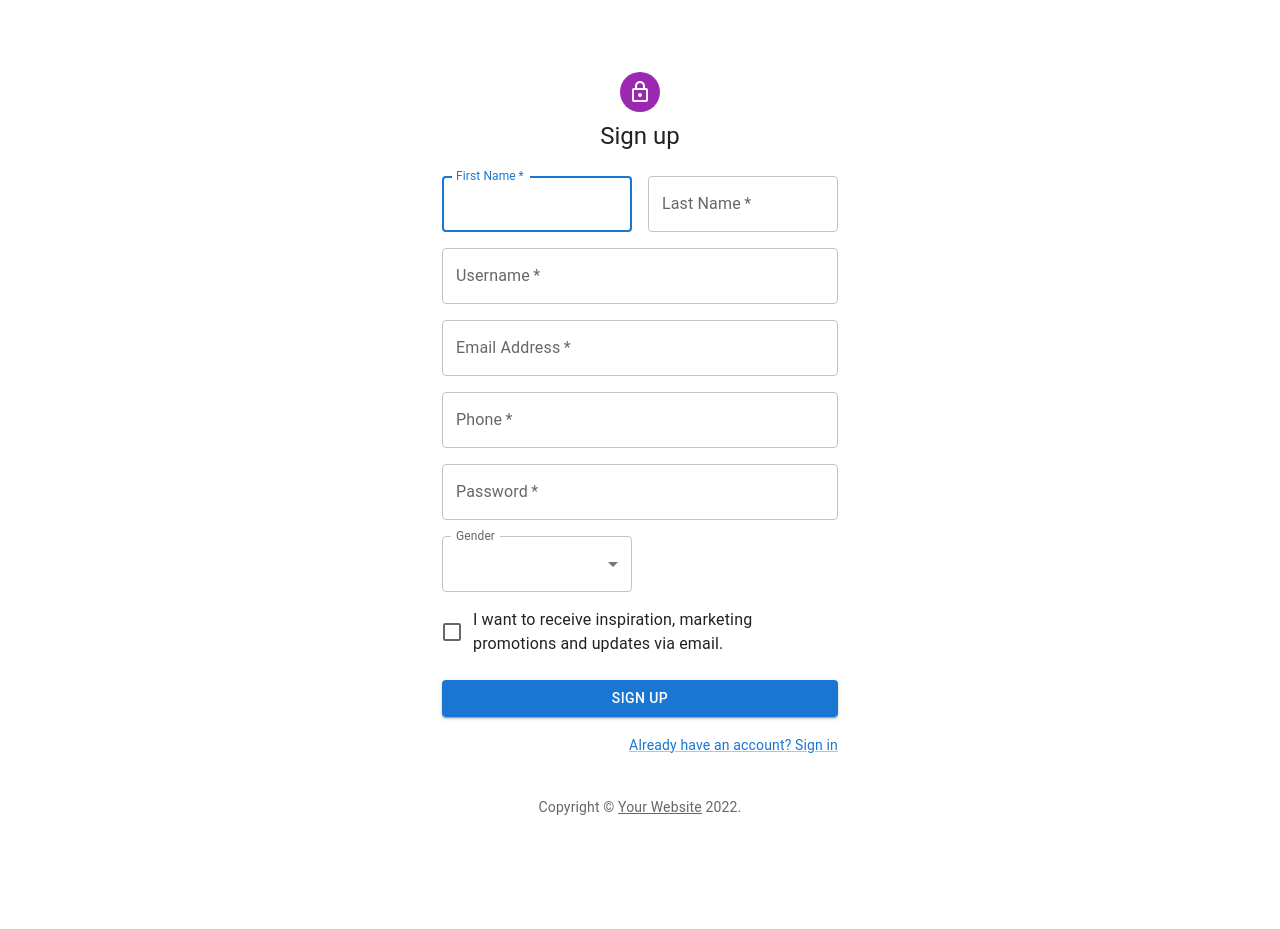
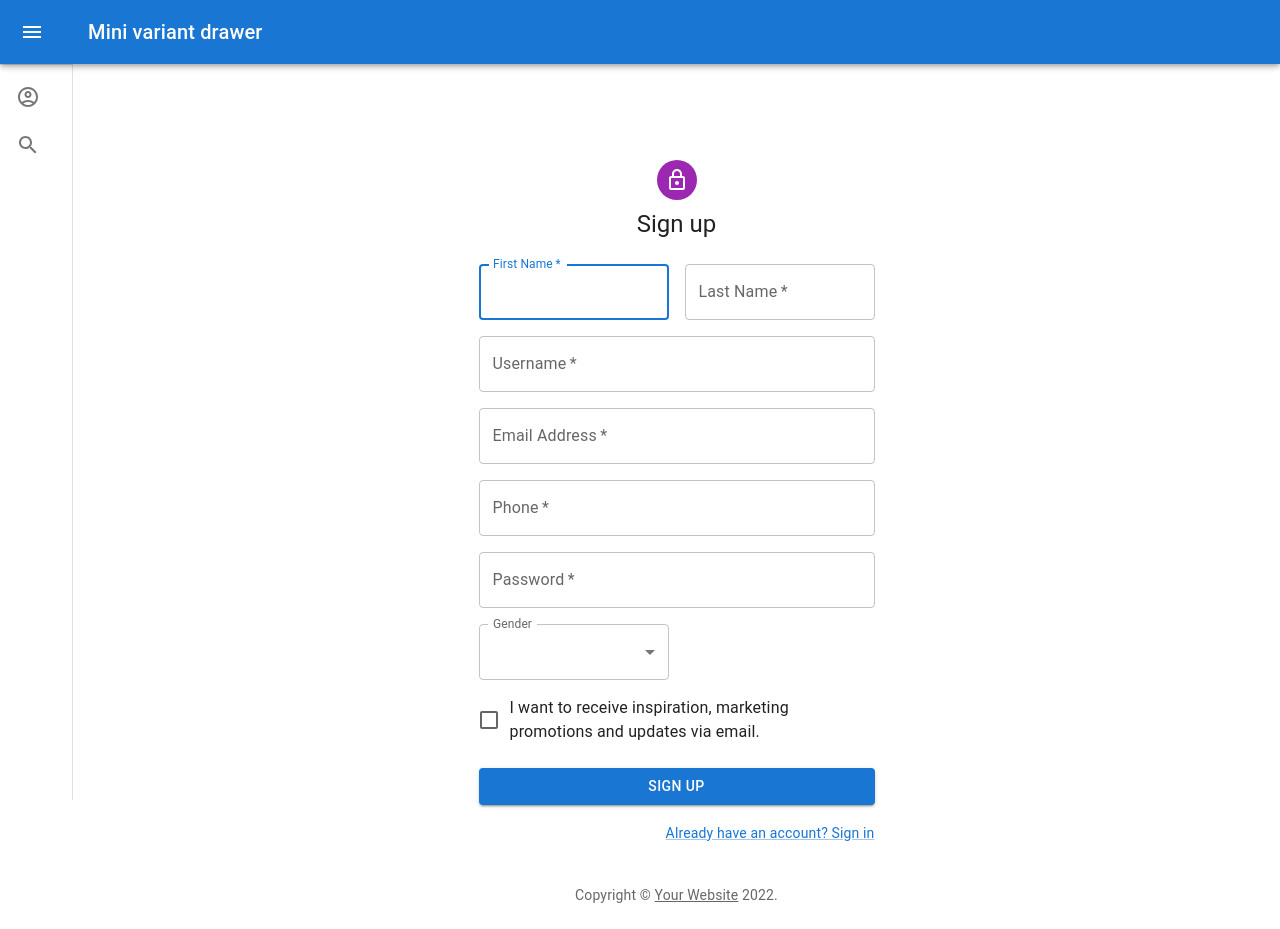
Before and after one commit to AvramescuValentin/Front-end-trip-finder, a React (Create React App) app: page /signUp in a window 1280 px wide. Before the commit the page ends 817 px from the top, so only its background shows below. Built offline with nearby package versions, Linux system fonts and the light colour scheme.

Commit message:
added navbar

```diff
--- a/package.json
+++ b/package.json
@@ -6,7 +6,7 @@
     "@date-io/moment": "^2.13.1",
     "@emotion/react": "^11.7.1",
     "@emotion/styled": "^11.6.0",
-    "@mui/icons-material": "^5.3.1",
+    "@mui/icons-material": "^5.4.1",
     "@mui/lab": "^5.0.0-alpha.67",
     "@mui/material": "^5.4.0",
     "@testing-library/jest-dom": "^5.14.1",
--- a/src/App.js
+++ b/src/App.js
@@ -5,6 +5,7 @@ import TripPage from './pages/trips/TripPage';
 import SignIn from './pages/login/SignIn';
 import SignUp from './pages/login/SignUp';
 import TripSearch from './pages/trips/TripSearch';
+import Navbar from './components/Navbar';
 
 
 
@@ -12,6 +13,7 @@ const App = () => {
   return (
 
     <Router>
+      <Navbar>
         <Switch>
           <Route path='/signIn' exact>
             <SignIn />
@@ -30,7 +32,9 @@ const App = () => {
           </Route>
           <Redirect to="/" />
         </Switch>
+      </Navbar>
     </Router>
+
 
   );
 }
--- /dev/null
+++ b/src/components/Navbar.js
@@ -0,0 +1,191 @@
+import * as React from 'react';
+import { Link, NavLink } from 'react-router-dom';
+import { styled, useTheme } from '@mui/material/styles';
+import Box from '@mui/material/Box';
+import MuiDrawer from '@mui/material/Drawer';
+import MuiAppBar from '@mui/material/AppBar';
+import Toolbar from '@mui/material/Toolbar';
+import List from '@mui/material/List';
+import CssBaseline from '@mui/material/CssBaseline';
+import Typography from '@mui/material/Typography';
+import Divider from '@mui/material/Divider';
+import IconButton from '@mui/material/IconButton';
+import MenuIcon from '@mui/icons-material/Menu';
+import ChevronLeftIcon from '@mui/icons-material/ChevronLeft';
+import ChevronRightIcon from '@mui/icons-material/ChevronRight';
+import ListItem from '@mui/material/ListItem';
+import ListItemIcon from '@mui/material/ListItemIcon';
+import ListItemText from '@mui/material/ListItemText';
+import InboxIcon from '@mui/icons-material/MoveToInbox';
+import MailIcon from '@mui/icons-material/Mail';
+// ICONS
+import AccountCircleOutlinedIcon from '@mui/icons-material/AccountCircleOutlined';
+import SearchOutlinedIcon from '@mui/icons-material/SearchOutlined';
+
+import './../style/Style.css';
+
+
+const drawerWidth = 240;
+
+const linkStyle = {
+    "text-decoration": "none"
+}
+
+const drawerContent = [
+    {
+        "icon": "AccountCircleOutlinedIcon",
+        "text": "PROFILE",
+        "link": "/profile"
+    },
+    {
+        "icon": "AccountCircleOutlinedIcon",
+        "text": "PROFILE",
+        "link": "/profile"
+    }
+];
+
+const openedMixin = (theme) => ({
+    width: drawerWidth,
+    transition: theme.transitions.create('width', {
+        easing: theme.transitions.easing.sharp,
+        duration: theme.transitions.duration.enteringScreen,
+    }),
+    overflowX: 'hidden',
+});
+
+const closedMixin = (theme) => ({
+    transition: theme.transitions.create('width', {
+        easing: theme.transitions.easing.sharp,
+        duration: theme.transitions.duration.leavingScreen,
+    }),
+    overflowX: 'hidden',
+    width: `calc(${theme.spacing(7)} + 1px)`,
+    [theme.breakpoints.up('sm')]: {
+        width: `calc(${theme.spacing(9)} + 1px)`,
+    },
+});
+
+const DrawerHeader = styled('div')(({ theme }) => ({
+    display: 'flex',
+    alignItems: 'center',
+    justifyContent: 'flex-end',
+    padding: theme.spacing(0, 1),
+    // necessary for content to be below app bar
+    ...theme.mixins.toolbar,
+}));
+
+const AppBar = styled(MuiAppBar, {
+    shouldForwardProp: (prop) => prop !== 'open',
+})(({ theme, open }) => ({
+    zIndex: theme.zIndex.drawer + 1,
+    transition: theme.transitions.create(['width', 'margin'], {
+        easing: theme.transitions.easing.sharp,
+        duration: theme.transitions.duration.leavingScreen,
+    }),
+    ...(open && {
+        marginLeft: drawerWidth,
+        width: `calc(100% - ${drawerWidth}px)`,
+        transition: theme.transitions.create(['width', 'margin'], {
+            easing: theme.transitions.easing.sharp,
+            duration: theme.transitions.duration.enteringScreen,
+        }),
+    }),
+}));
+
+const Drawer = styled(MuiDrawer, { shouldForwardProp: (prop) => prop !== 'open' })(
+    ({ theme, open }) => ({
+        width: drawerWidth,
+        flexShrink: 0,
+        whiteSpace: 'nowrap',
+        boxSizing: 'border-box',
+        ...(open && {
+            ...openedMixin(theme),
+            '& .MuiDrawer-paper': openedMixin(theme),
+        }),
+        ...(!open && {
+            ...closedMixin(theme),
+            '& .MuiDrawer-paper': closedMixin(theme),
+        }),
+    }),
+);
+
+export default function Navbar(props) {
+    const theme = useTheme();
+    const [open, setOpen] = React.useState(false);
+
+    const handleDrawerOpen = () => {
+        setOpen(true);
+    };
+
+    const handleDrawerClose = () => {
+        setOpen(false);
+    };
+
+    return (
+        <Box sx={{ display: 'flex' }}>
+            <CssBaseline />
+            <AppBar position="fixed" open={open}>
+                <Toolbar>
+                    <IconButton
+                        color="inherit"
+                        aria-label="open drawer"
+                        onClick={handleDrawerOpen}
+                        edge="start"
+                        sx={{
+                            marginRight: '36px',
+                            ...(open && { display: 'none' }),
+                        }}
+                    >
+                        <MenuIcon />
+                    </IconButton>
+                    <Typography variant="h6" noWrap component="div">
+                        Mini variant drawer
+          </Typography>
+                </Toolbar>
+            </AppBar>
+            <Drawer variant="permanent" open={open}>
+                <DrawerHeader>
+                    <IconButton onClick={handleDrawerClose}>
+                        {theme.direction === 'rtl' ? <ChevronRightIcon /> : <ChevronLeftIcon />}
+                    </IconButton>
+                </DrawerHeader>
+                <Divider />
+                <List>
+
+                    <NavLink to="/profile"
+                        style={isActive => ({
+                            textDecoration: 'none',
+                            color: isActive ? "blue" : "grey"
+                        })}
+                    >
+                        <ListItem button key={"item"}>
+
+                            <ListItemIcon>
+                                <AccountCircleOutlinedIcon />
+                            </ListItemIcon>
+
+                            <ListItemText primary={"Profile"} />
+                        </ListItem>
+                    </NavLink>
+
+                    <NavLink to="/tripSearch" style={isActive => ({
+                        textDecoration: 'none',
+                        color: isActive ? "blue" : "grey"
+                    })}>
+                        <ListItem button key={"item"}>
+
+                            <ListItemIcon>
+                                <SearchOutlinedIcon />
+                            </ListItemIcon>
+                            <ListItemText primary={"Trip Search"} />
+                        </ListItem>
+                    </NavLink>
+                </List>
+            </Drawer >
+            <Box component="main" sx={{ flexGrow: 1, p: 3 }}>
+                <DrawerHeader />
+                {props.children}
+            </Box>
+        </Box >
+    );
+}
--- a/src/components/TripCards.js
+++ b/src/components/TripCards.js
@@ -9,6 +9,7 @@ import CardActionArea from '@mui/material/CardActionArea';
 import BasicModal from './Modal';
 
 import './../style/TripCards.css'
+
 
 const TripCards = (props) => {
     const startDate = new Date(props.startDate).toDateString();
--- a/src/pages/trips/TripSearch.js
+++ b/src/pages/trips/TripSearch.js
@@ -97,6 +97,8 @@ const mockData = [{
 
 export default function TripSearch() {
 
+
+
     return (
         <ThemeProvider theme={theme}>
             <Container component="main">
--- /dev/null
+++ b/src/style/Style.css
@@ -0,0 +1,3 @@
+.navbar__link__decoration {
+    text-decoration: none;
+}
```
Also changed, not shown: 1 other file (tests, documents, lock files or other folders). Lines whose indentation alone changed are shown as unchanged.
